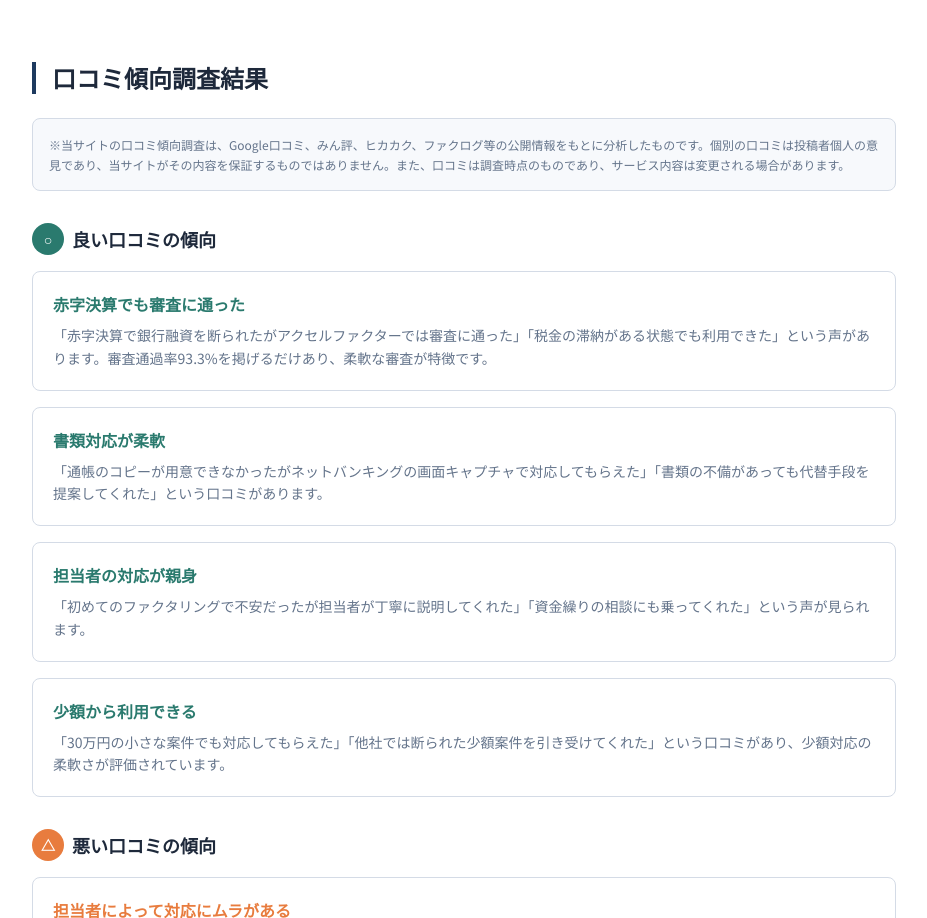
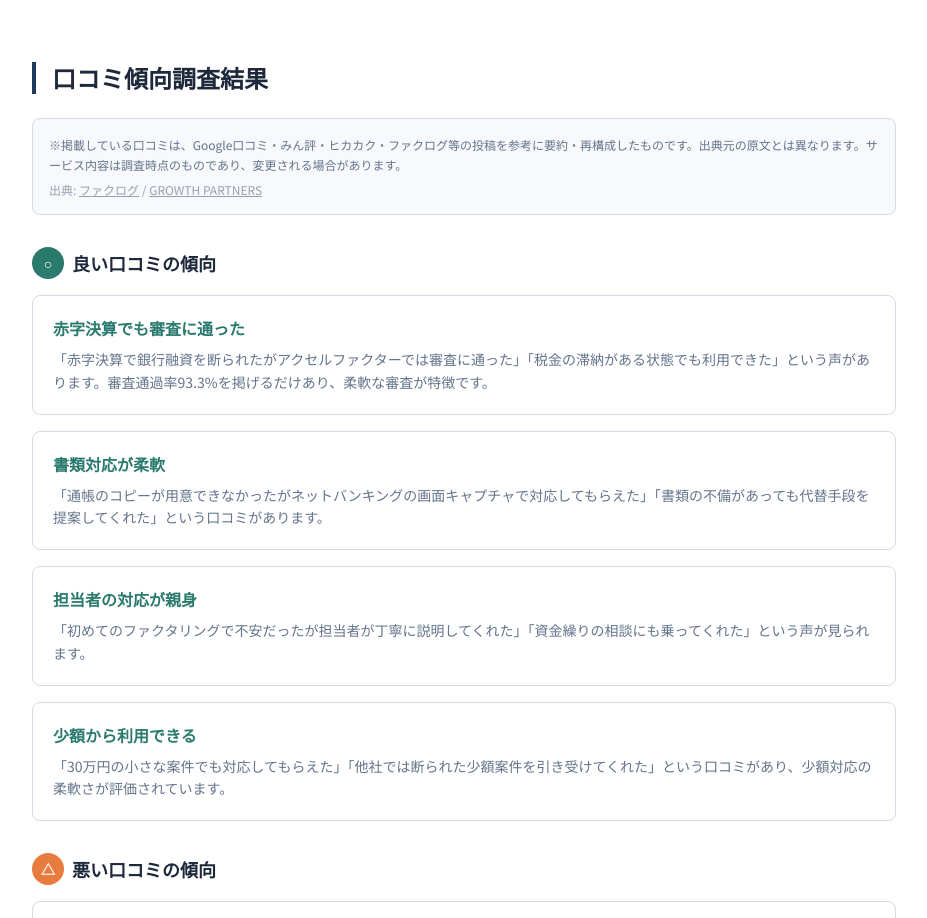
Before and after one commit to webmaster0818/factoring-partner, a Next.js app: page /reviews/accelfactor in a window 1280 px wide. Shown: the part 1797-2715 px from the top of the page, without its empty margins (176-1103 px from the left). Built offline with nearby package versions, Linux system fonts and the light colour scheme.

Commit message:
レビュー8本: 口コミ表記修正（再構成明記+出典リンク追加）

```diff
--- a/app/reviews/accelfactor/page.tsx
+++ b/app/reviews/accelfactor/page.tsx
@@ -312,7 +312,8 @@ export default function AccelfactorReviewPage() {
           </h2>
 
           <div className="mb-8 rounded-lg border border-border bg-section-bg p-4 text-xs text-text-light leading-relaxed">
-            ※当サイトの口コミ傾向調査は、Google口コミ、みん評、ヒカカク、ファクログ等の公開情報をもとに分析したものです。個別の口コミは投稿者個人の意見であり、当サイトがその内容を保証するものではありません。また、口コミは調査時点のものであり、サービス内容は変更される場合があります。
+            ※掲載している口コミは、Google口コミ・みん評・ヒカカク・ファクログ等の投稿を参考に要約・再構成したものです。出典元の原文とは異なります。サービス内容は調査時点のものであり、変更される場合があります。
+            <p className="text-xs text-gray-400 mt-2">出典: <a href="https://faclog.jp/factor/accelfacter" target="_blank" rel="noopener noreferrer" className="underline hover:text-gray-600">ファクログ</a> / <a href="https://growth-partners.co.jp/accelfacter-reputaition/" target="_blank" rel="noopener noreferrer" className="underline hover:text-gray-600">GROWTH PARTNERS</a></p>
           </div>
 
           <div className="mb-8">
--- a/app/reviews/betrading/page.tsx
+++ b/app/reviews/betrading/page.tsx
@@ -315,7 +315,8 @@ export default function BetradingReviewPage() {
 
           {/* Disclaimer */}
           <div className="mb-8 rounded-lg border border-border bg-section-bg p-4 text-xs text-text-light leading-relaxed">
-            ※当サイトの口コミ傾向調査は、Google口コミ、みん評、ヒカカク、ファクログ等の公開情報をもとに分析したものです。個別の口コミは投稿者個人の意見であり、当サイトがその内容を保証するものではありません。また、口コミは調査時点のものであり、サービス内容は変更される場合があります。
+            ※掲載している口コミは、Google口コミ・みん評・ヒカカク・ファクログ等の投稿を参考に要約・再構成したものです。出典元の原文とは異なります。サービス内容は調査時点のものであり、変更される場合があります。
+            <p className="text-xs text-gray-400 mt-2">出典: <a href="https://maps.google.com/?cid=betrading" target="_blank" rel="noopener noreferrer" className="underline hover:text-gray-600">Google MAP口コミ</a> / <a href="https://faclog.jp/factor/betrading" target="_blank" rel="noopener noreferrer" className="underline hover:text-gray-600">ファクログ</a></p>
           </div>
 
           {/* Google MAP rating */}
--- a/app/reviews/labol/page.tsx
+++ b/app/reviews/labol/page.tsx
@@ -311,7 +311,8 @@ export default function LabolReviewPage() {
           </h2>
 
           <div className="mb-8 rounded-lg border border-border bg-section-bg p-4 text-xs text-text-light leading-relaxed">
-            ※当サイトの口コミ傾向調査は、Google口コミ、みん評、ヒカカク、ファクログ等の公開情報をもとに分析したものです。個別の口コミは投稿者個人の意見であり、当サイトがその内容を保証するものではありません。また、口コミは調査時点のものであり、サービス内容は変更される場合があります。
+            ※掲載している口コミは、Google口コミ・みん評・ヒカカク・ファクログ等の投稿を参考に要約・再構成したものです。出典元の原文とは異なります。サービス内容は調査時点のものであり、変更される場合があります。
+            <p className="text-xs text-gray-400 mt-2">出典: <a href="https://faclog.jp/factor/labol" target="_blank" rel="noopener noreferrer" className="underline hover:text-gray-600">ファクログ</a> / <a href="https://minhyo.jp/" target="_blank" rel="noopener noreferrer" className="underline hover:text-gray-600">みん評</a></p>
           </div>
 
           <div className="mb-8">
--- a/app/reviews/olta/page.tsx
+++ b/app/reviews/olta/page.tsx
@@ -311,7 +311,8 @@ export default function OltaReviewPage() {
           </h2>
 
           <div className="mb-8 rounded-lg border border-border bg-section-bg p-4 text-xs text-text-light leading-relaxed">
-            ※当サイトの口コミ傾向調査は、Google口コミ、みん評、ヒカカク、ファクログ等の公開情報をもとに分析したものです。個別の口コミは投稿者個人の意見であり、当サイトがその内容を保証するものではありません。また、口コミは調査時点のものであり、サービス内容は変更される場合があります。
+            ※掲載している口コミは、Google口コミ・みん評・ヒカカク・ファクログ等の投稿を参考に要約・再構成したものです。出典元の原文とは異なります。サービス内容は調査時点のものであり、変更される場合があります。
+            <p className="text-xs text-gray-400 mt-2">出典: <a href="https://faclog.jp/factor/olta" target="_blank" rel="noopener noreferrer" className="underline hover:text-gray-600">ファクログ</a> / <a href="https://minhyo.jp/" target="_blank" rel="noopener noreferrer" className="underline hover:text-gray-600">みん評</a></p>
           </div>
 
           <div className="mb-8">
--- a/app/reviews/paytner/page.tsx
+++ b/app/reviews/paytner/page.tsx
@@ -311,7 +311,8 @@ export default function PaytnerReviewPage() {
           </h2>
 
           <div className="mb-8 rounded-lg border border-border bg-section-bg p-4 text-xs text-text-light leading-relaxed">
-            ※当サイトの口コミ傾向調査は、Google口コミ、みん評、ヒカカク、ファクログ等の公開情報をもとに分析したものです。個別の口コミは投稿者個人の意見であり、当サイトがその内容を保証するものではありません。また、口コミは調査時点のものであり、サービス内容は変更される場合があります。
+            ※掲載している口コミは、Google口コミ・みん評・ヒカカク・ファクログ等の投稿を参考に要約・再構成したものです。出典元の原文とは異なります。サービス内容は調査時点のものであり、変更される場合があります。
+            <p className="text-xs text-gray-400 mt-2">出典: <a href="https://faclog.jp/factor/paytnerfactoring" target="_blank" rel="noopener noreferrer" className="underline hover:text-gray-600">ファクログ</a> / <a href="https://minhyo.jp/" target="_blank" rel="noopener noreferrer" className="underline hover:text-gray-600">みん評</a></p>
           </div>
 
           {/* Good reviews */}
--- a/app/reviews/pmg/page.tsx
+++ b/app/reviews/pmg/page.tsx
@@ -311,7 +311,8 @@ export default function PmgReviewPage() {
           </h2>
 
           <div className="mb-8 rounded-lg border border-border bg-section-bg p-4 text-xs text-text-light leading-relaxed">
-            ※当サイトの口コミ傾向調査は、Google口コミ、みん評、ヒカカク、ファクログ等の公開情報をもとに分析したものです。個別の口コミは投稿者個人の意見であり、当サイトがその内容を保証するものではありません。また、口コミは調査時点のものであり、サービス内容は変更される場合があります。
+            ※掲載している口コミは、Google口コミ・みん評・ヒカカク・ファクログ等の投稿を参考に要約・再構成したものです。出典元の原文とは異なります。サービス内容は調査時点のものであり、変更される場合があります。
+            <p className="text-xs text-gray-400 mt-2">出典: <a href="https://faclog.jp/factor/pmg" target="_blank" rel="noopener noreferrer" className="underline hover:text-gray-600">ファクログ</a> / <a href="https://growth-partners.co.jp/pmg-reputation/" target="_blank" rel="noopener noreferrer" className="underline hover:text-gray-600">GROWTH PARTNERS</a></p>
           </div>
 
           <div className="mb-8">
--- a/app/reviews/ququmo/page.tsx
+++ b/app/reviews/ququmo/page.tsx
@@ -311,7 +311,8 @@ export default function QuqumoReviewPage() {
           </h2>
 
           <div className="mb-8 rounded-lg border border-border bg-section-bg p-4 text-xs text-text-light leading-relaxed">
-            ※当サイトの口コミ傾向調査は、Google口コミ、みん評、ヒカカク、ファクログ等の公開情報をもとに分析したものです。個別の口コミは投稿者個人の意見であり、当サイトがその内容を保証するものではありません。また、口コミは調査時点のものであり、サービス内容は変更される場合があります。
+            ※掲載している口コミは、Google口コミ・みん評・ヒカカク・ファクログ等の投稿を参考に要約・再構成したものです。出典元の原文とは異なります。サービス内容は調査時点のものであり、変更される場合があります。
+            <p className="text-xs text-gray-400 mt-2">出典: <a href="https://faclog.jp/factor/ququmo" target="_blank" rel="noopener noreferrer" className="underline hover:text-gray-600">ファクログ</a> / <a href="https://growth-partners.co.jp/ququmo-reputation/" target="_blank" rel="noopener noreferrer" className="underline hover:text-gray-600">GROWTH PARTNERS</a></p>
           </div>
 
           <div className="mb-8">
--- a/app/reviews/support-org/page.tsx
+++ b/app/reviews/support-org/page.tsx
@@ -312,7 +312,8 @@ export default function SupportOrgReviewPage() {
           </h2>
 
           <div className="mb-8 rounded-lg border border-border bg-section-bg p-4 text-xs text-text-light leading-relaxed">
-            ※当サイトの口コミ傾向調査は、Google口コミ、みん評、ヒカカク、ファクログ等の公開情報をもとに分析したものです。個別の口コミは投稿者個人の意見であり、当サイトがその内容を保証するものではありません。また、口コミは調査時点のものであり、サービス内容は変更される場合があります。
+            ※掲載している口コミは、Google口コミ・みん評・ヒカカク・ファクログ等の投稿を参考に要約・再構成したものです。出典元の原文とは異なります。サービス内容は調査時点のものであり、変更される場合があります。
+            <p className="text-xs text-gray-400 mt-2">出典: <a href="https://faclog.jp/factor/nihon-chushokigyo-support" target="_blank" rel="noopener noreferrer" className="underline hover:text-gray-600">ファクログ</a> / <a href="https://growth-partners.co.jp/japan-sme-financial-support-association-reputation/" target="_blank" rel="noopener noreferrer" className="underline hover:text-gray-600">GROWTH PARTNERS</a></p>
           </div>
 
           <div className="mb-8">
```
